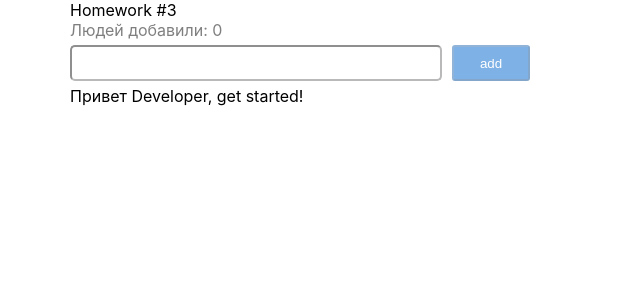
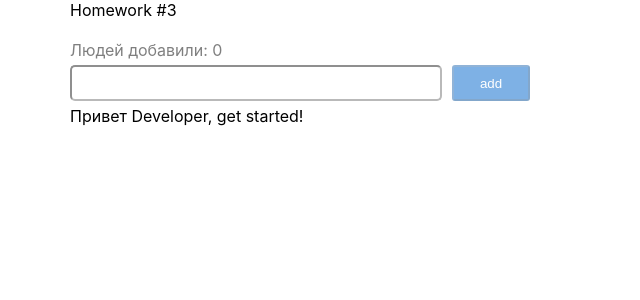
Before and after one commit to VlLabkovich/homework-front-tasks, a React (Create React App) app: page /#/ in a window 1280 px wide. Shown: the top 300 px of the page, without its empty margins (0-640 px from the left). Built offline with nearby package versions, Linux system fonts and the light colour scheme.

Commit message:
refactor: change styles

```diff
--- a/src/s1-main/App.module.css
+++ b/src/s1-main/App.module.css
@@ -3,7 +3,7 @@
 }
 
 .hw {
-
+    margin: 20px 70px;
 }
 
 .hwTitle {
--- a/src/s2-homeworks/hw03/Greeting.module.css
+++ b/src/s2-homeworks/hw03/Greeting.module.css
@@ -1,6 +1,4 @@
 .greetingForm {
-    /*border: 3px solid green;*/
-    margin: 0 70px;
 
 }
 
```
